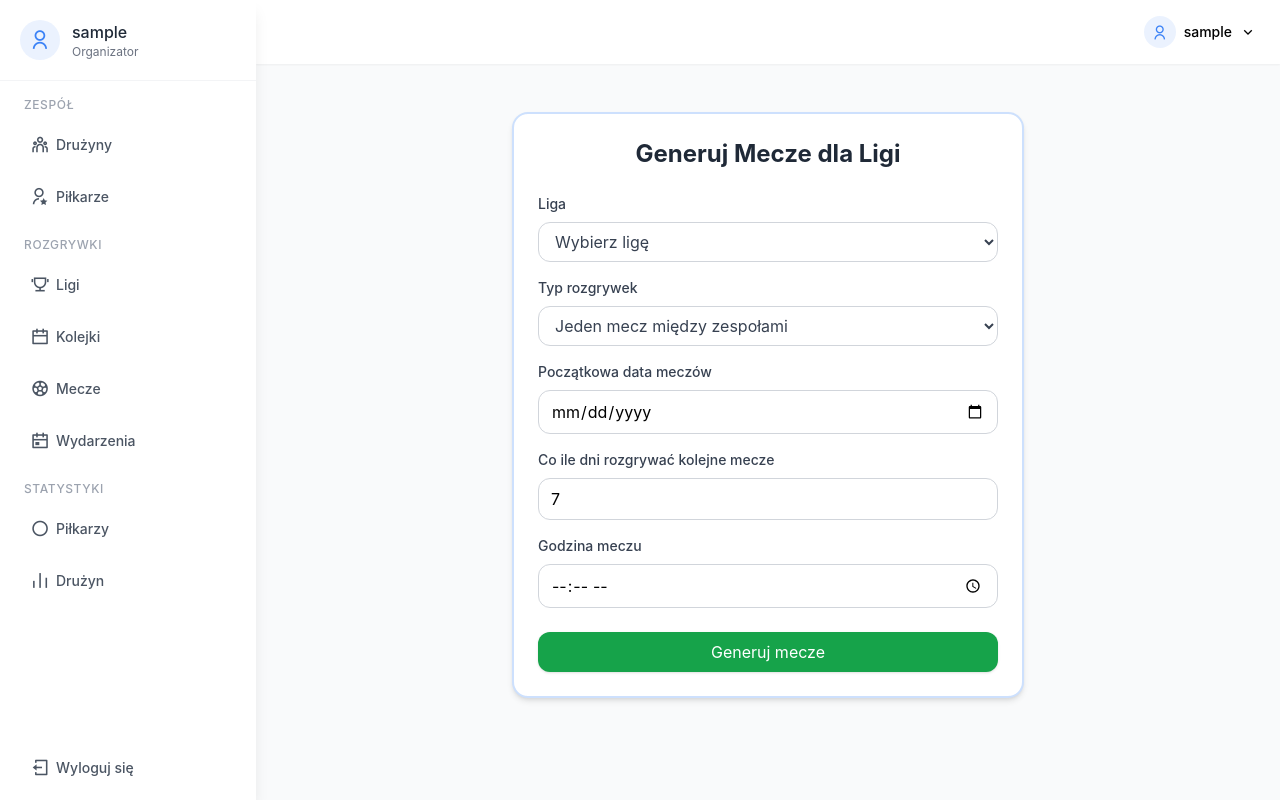
After one commit to MateuszSokolowski03/Projekt, a Django app: page /generate_matches/ in a window 1280 px wide. The commit adds this page. Run offline with Django 5.2, Linux system fonts and the light colour scheme; the visitor is signed in with stand-in values (Sample User, id 1); data that the repository does not hold is empty; some libraries are stand-ins or nearby versions.

Commit message:
Dodanie funkcjonalności generowania meczow

```diff
--- /dev/null
+++ b/apps/planner/templates/generate_matches.html
@@ -0,0 +1,101 @@
+{% extends 'base.html' %}
+
+{% block title %}Generuj Mecze{% endblock %}
+
+{% block content %}
+<div class="container mx-auto p-4">
+    <div class="bg-white shadow-md rounded-lg p-6 max-w-lg mx-auto border-2 border-solid border-primary/25">
+        <h1 class="text-2xl font-bold mb-6 text-center text-gray-800">Generuj Mecze dla Ligi</h1>
+
+        {% if messages %}
+            {% for message in messages %}
+                <div class="p-3 mb-4 text-sm rounded-lg
+                    {% if message.tags == 'error' %}
+                        bg-red-100 text-red-700 border border-red-400
+                    {% elif message.tags == 'success' %}
+                        bg-green-100 text-green-700 border border-green-400
+                    {% else %}
+                        bg-blue-100 text-blue-700 border border-blue-400
+                    {% endif %}
+                ">
+                    {{ message }}
+                </div>
+            {% endfor %}
+        {% endif %}
+
+        <form method="post" class="space-y-6">
+            {% csrf_token %}
+            <div class="space-y-4">
+                <!-- Liga -->
+                <div class="space-y-2">
+                    <label for="league" class="block text-sm font-medium text-gray-700">Liga</label>
+                    <select
+                        name="league"
+                        id="league"
+                        class="border border-gray-300 rounded-md px-3 py-2 focus:outline-none focus:ring-2 focus:ring-gray-400 hover:bg-gray-100 w-full bg-white text-gray-700"
+                        required
+                    >
+                        <option value="" disabled selected hidden>Wybierz ligę</option>
+                        {% for league in leagues %}
+                        <option value="{{ league.league_id }}">{{ league.name }}</option>
+                        {% endfor %}
+                    </select>
+                </div>
+                <!-- Typ rozgrywek -->
+                <div class="space-y-2">
+                    <label for="match_type" class="block text-sm font-medium text-gray-700">Typ rozgrywek</label>
+                    <select
+                        name="match_type"
+                        id="match_type"
+                        class="border border-gray-300 rounded-md px-3 py-2 focus:outline-none focus:ring-2 focus:ring-gray-400 hover:bg-gray-100 w-full bg-white text-gray-700"
+                        required
+                    >
+                        <option value="single">Jeden mecz między zespołami</option>
+                        <option value="double">Mecz + rewanż</option>
+                    </select>
+                </div>
+                <!-- Początkowa data meczów -->
+                <div class="space-y-2">
+                    <label for="start_date" class="block text-sm font-medium text-gray-700">Początkowa data meczów</label>
+                    <input
+                        type="date"
+                        name="start_date"
+                        id="start_date"
+                        class="border border-gray-300 rounded-md px-3 py-2 focus:outline-none focus:ring-2 focus:ring-gray-400 hover:bg-gray-100 w-full"
+                        required
+                    >
+                </div>
+                <!-- Co ile dni rozgrywać kolejne mecze -->
+                <div class="space-y-2">
+                    <label for="interval_days" class="block text-sm font-medium text-gray-700">Co ile dni rozgrywać kolejne mecze</label>
+                    <input
+                        type="number"
+                        name="interval_days"
+                        id="interval_days"
+                        min="1"
+                        value="7"
+                        class="border border-gray-300 rounded-md px-3 py-2 focus:outline-none focus:ring-2 focus:ring-gray-400 hover:bg-gray-100 w-full"
+                        required
+                    >
+                </div>
+                <!-- Godzina meczu -->
+                <div class="space-y-2">
+                    <label for="match_time" class="block text-sm font-medium text-gray-700">Godzina meczu</label>
+                    <input
+                        type="time"
+                        name="match_time"
+                        id="match_time"
+                        class="border border-gray-300 rounded-md px-3 py-2 focus:outline-none focus:ring-2 focus:ring-gray-400 hover:bg-gray-100 w-full"
+                        required
+                    >
+                </div>
+            </div>
+            <div class="flex justify-end">
+                <button type="submit" class="w-full bg-green-600 text-white py-2 rounded-md shadow hover:bg-green-700 transition-colors">
+                    Generuj mecze
+                </button>
+            </div>
+        </form>
+    </div>
+</div>
+{% endblock %}
--- a/apps/planner/templates/match_list.html
+++ b/apps/planner/templates/match_list.html
@@ -88,9 +88,12 @@
         </nav>
     </div>
 </div>
-<div class="flex justify-end mt-6 pt-4 border-t border-gray-200 px-4">
+<div class="flex justify-end mt-6 pt-4 border-t border-gray-200 px-4 space-x-2">
     {% if user.is_authenticated %}
         <a href="{% url 'add_match' %}" class="bg-primary text-white px-4 py-2 rounded-md shadow hover:bg-primary/90">Dodaj Mecz</a>
+        {% if user.is_organizer %}
+            <a href="{% url 'generate_matches' %}" class="bg-green-600 text-white px-4 py-2 rounded-md shadow hover:bg-green-700">Generuj mecze dla ligi</a>
+        {% endif %}
     {% endif %}
 </div>
 {% endblock %}
--- a/apps/planner/views.py
+++ b/apps/planner/views.py
@@ -23,6 +23,8 @@ from django.db import connection
 import logging
 from django.db import DatabaseError
 from psycopg2 import Error as Psycopg2Error
+from django.views.decorators.http import require_http_methods
+from datetime import timedelta
 
 logger = logging.getLogger(__name__)
 
@@ -680,3 +682,70 @@ def two_step_login_view(request):
         'email': email,
         'error': error,
     })
+
+
+
+
+@login_required
+@require_http_methods(["GET", "POST"])
+def generate_matches(request):
+    leagues = League.objects.filter(owner=request.user)
+    if request.method == 'POST':
+        league_id = request.POST.get('league')
+        match_type = request.POST.get('match_type')
+        start_date = request.POST.get('start_date')
+        interval_days = request.POST.get('interval_days')
+        match_time = request.POST.get('match_time')
+
+        if not (league_id and match_type and start_date and interval_days and match_time):
+            messages.error(request, "Wszystkie pola są wymagane.")
+            return render(request, 'generate_matches.html', {'leagues': leagues})
+
+        try:
+            league = League.objects.get(pk=league_id, owner=request.user)
+            teams = list(league.teams.all())
+            if len(teams) < 2:
+                messages.error(request, "Liga musi mieć co najmniej 2 drużyny.")
+                return render(request, 'generate_matches.html', {'leagues': leagues})
+
+            # Przygotuj parametry daty i czasu
+            match_date = datetime.strptime(start_date, "%Y-%m-%d").date()
+            match_time_obj = datetime.strptime(match_time, "%H:%M").time()
+            interval_days = int(interval_days)
+            matches_to_create = []
+
+            # Generuj pary drużyn
+            from itertools import combinations, permutations
+
+            if match_type == "single":
+                pairs = list(combinations(teams, 2))
+            else:  # double (mecz + rewanż)
+                pairs = list(permutations(teams, 2))
+
+            for idx, (team1, team2) in enumerate(pairs):
+                # Sprawdź, czy taki mecz już istnieje
+                if Match.objects.filter(
+                    league=league, team_1=team1, team_2=team2
+                ).exists():
+                    continue
+                matches_to_create.append(
+                    Match(
+                        league=league,
+                        team_1=team1,
+                        team_2=team2,
+                        match_date=match_date + timedelta(days=interval_days * idx),
+                        match_time=match_time_obj,
+                        owner=request.user
+                    )
+                )
+
+            Match.objects.bulk_create(matches_to_create)
+            messages.success(request, "Mecze zostały wygenerowane!")
+            return redirect('match_list')
+        except League.DoesNotExist:
+            messages.error(request, "Wybrana liga nie istnieje lub nie masz do niej dostępu.")
+        except Exception as e:
+            logger.error(f"Błąd podczas generowania meczów: {e}")
+            messages.error(request, "Wystąpił błąd podczas generowania meczów.")
+
+    return render(request, 'generate_matches.html', {'leagues': leagues})
--- a/config/urls.py
+++ b/config/urls.py
@@ -55,6 +55,7 @@ urlpatterns = [
     path('get_teams_by_league/<int:league_id>/', views.get_teams_by_league, name='get_teams_by_league'),
     path('get_matches_by_league/<int:league_id>/', views.get_matches_by_league, name='get_matches_by_league'),
     path('finish_match/<int:match_id>/', views.finish_match, name='finish_match'),
+    path('generate_matches/', views.generate_matches, name='generate_matches'),
 ]
 
 urlpatterns += static(settings.STATIC_URL, document_root=settings.STATIC_ROOT)
```
